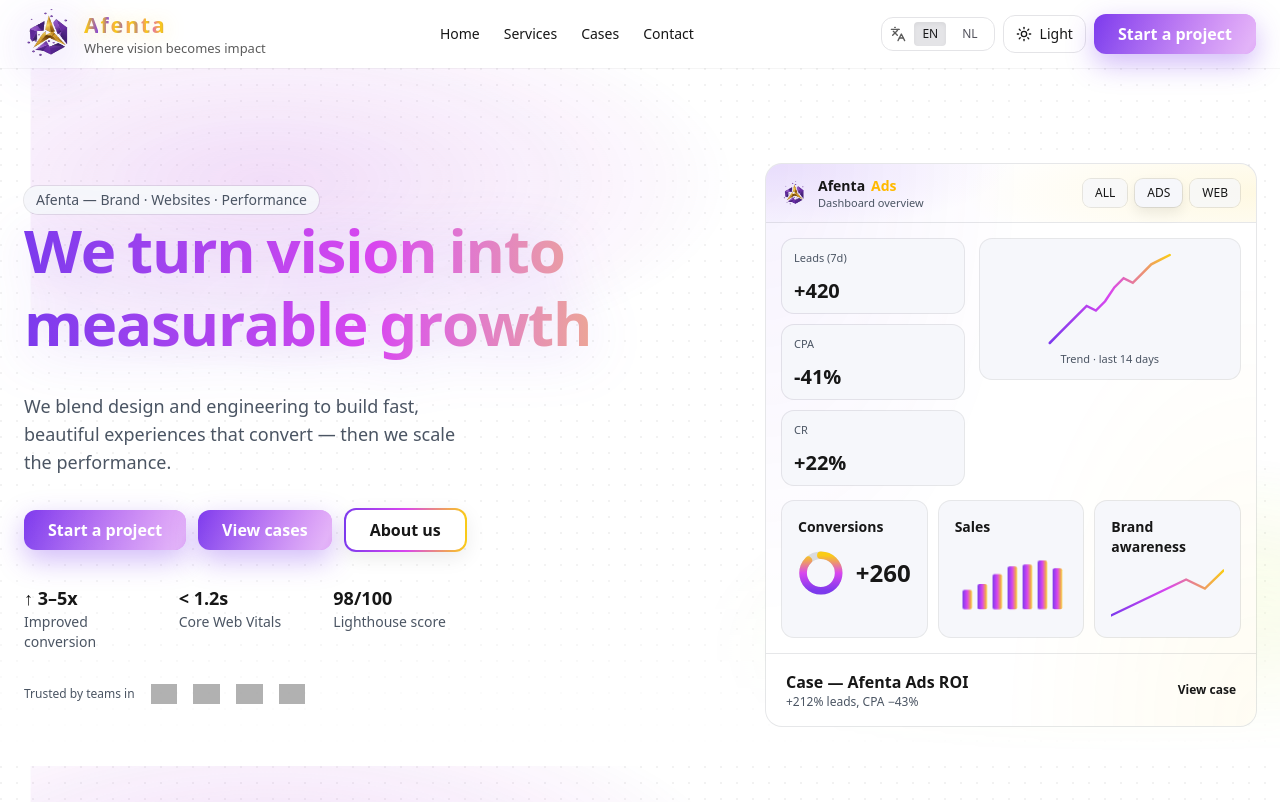
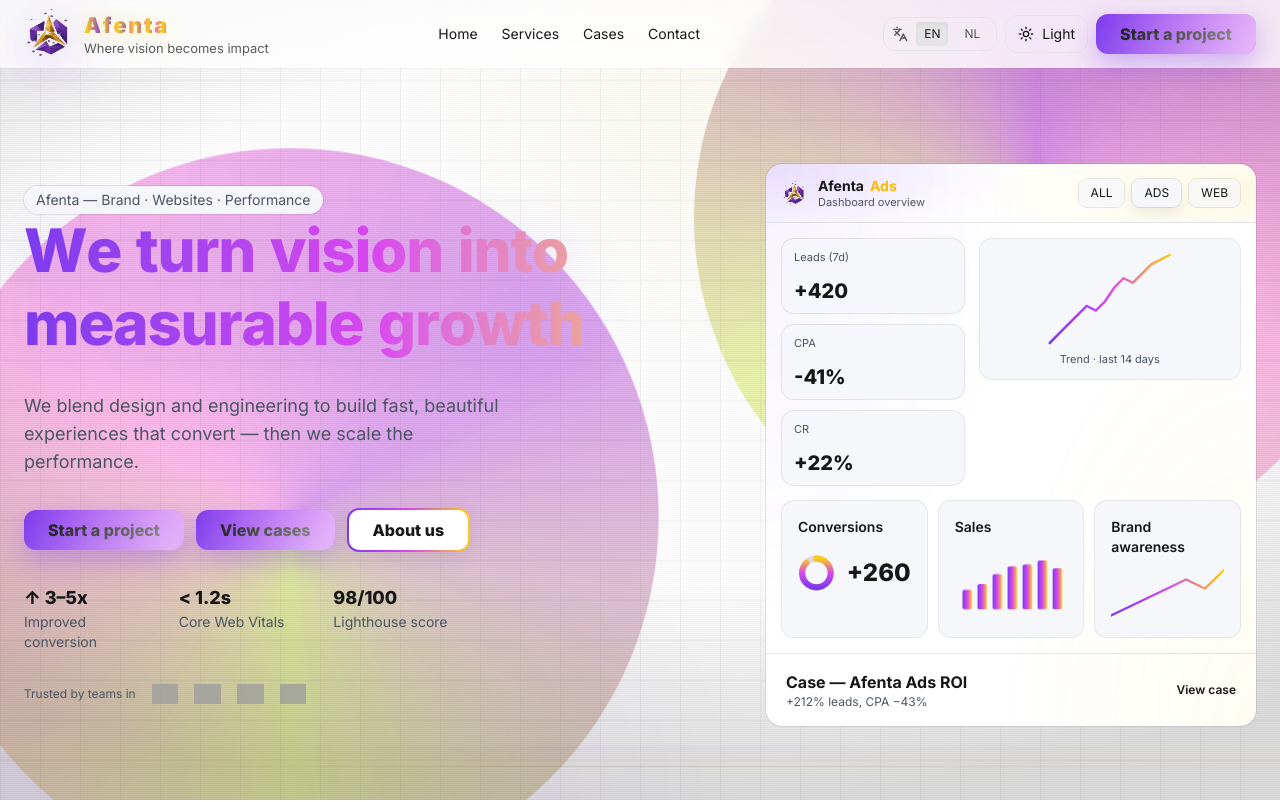
Before and after one commit to Afentanl/afenta-site, a Next.js app: page / in a window 1280 px wide. Shown: the top 802 px of the page. Built offline with nearby package versions, Linux system fonts and the light colour scheme; grey boxes are pictures that could not be loaded.

Commit message:
version 5

```diff
--- a/app/components/about.tsx
+++ b/app/components/about.tsx
@@ -3,7 +3,6 @@
 import { motion, type Variants } from "framer-motion";
 import Link from "next/link";
 import { useLanguage } from "./language-provider";
-import BackgroundFX from "./background-fx";
 
 const COPY = {
     en: {
@@ -64,9 +63,6 @@ export default function About() {
 
     return (
     <section id="about" className="relative overflow-hidden py-18 md:py-24">
-      {/* mismo fondo que el hero */}
-        <BackgroundFX className="opacity-90 [mask-image:linear-gradient(to_bottom,black_70%,transparent_100%)]" />
-
         <div className="relative z-10 container-afenta">
         <motion.div
             variants={up}
--- a/app/components/background-fx.tsx
+++ /dev/null
@@ -1,33 +0,0 @@
-// background-fx.tsx
-"use client";
-import React from "react";
-
-/**
- * Fondo global reusable:
- * - Capa de "dots" sutil (se adapta a light/dark)
- * - Auroras animadas (muy livianas, respetan reduce-motion)
- * - z-0 para que siempre quede por debajo del contenido (la sección usa `isolate`)
- */
-export default function BackgroundFX({ className = "" }: { className?: string }) {
-  return (
-    <div className={`pointer-events-none absolute inset-0 z-0 ${className}`}>
-      {/* Dots */}
-      <div
-        className="
-          absolute inset-0
-          bg-[radial-gradient(circle_at_1px_1px,rgba(0,0,0,.06)_1px,transparent_1px)]
-          [background-size:16px_16px]
-          dark:bg-[radial-gradient(circle_at_1px_1px,rgba(255,255,255,.06)_1px,transparent_1px)]
-        "
-      />
-      {/* Auroras animadas */}
-      <div
-        className="
-          absolute inset-0 animate-aurora
-          bg-[radial-gradient(60%_45%_at_18%_20%,rgba(124,58,237,.18),transparent_62%),radial-gradient(60%_48%_at_85%_85%,rgba(250,204,21,.16),transparent_60%)]
-          dark:bg-[radial-gradient(60%_45%_at_18%_20%,rgba(124,58,237,.14),transparent_62%),radial-gradient(60%_48%_at_85%_85%,rgba(250,204,21,.12),transparent_60%)]
-        "
-      />
-    </div>
-  );
-}
--- /dev/null
+++ b/app/components/global-background.tsx
@@ -0,0 +1,47 @@
+"use client";
+
+/**
+ * Fondo premium universal:
+ * - Auroras animadas (2 capas)
+ * - Glow radial en esquinas
+ * - Grid sutil
+ * - Grano suave
+ * - Viñeta ligera
+ *
+ * Coloca este componente 1 sola vez a nivel de layout.
+ */
+export default function GlobalBackground() {
+    return (
+    <div
+        aria-hidden
+        className="pointer-events-none fixed inset-0 -z-10 overflow-hidden"
+    >
+      {/* base suave (ligero gradiente diagonal) */}
+        <div className="absolute inset-0 bg-[radial-gradient(140%_120%_at_100%_0%,rgba(250,204,21,.12),transparent_50%),radial-gradient(110%_110%_at_0%_100%,rgba(124,58,237,.10),transparent_55%)]" />
+
+      {/* auroras (dos blobs con keyframes suaves) */}
+        <div className="absolute -top-24 -right-16 h-[52vmax] w-[52vmax] rounded-full blur-3xl opacity-70 animate-aurora
+                        bg-[conic-gradient(from_0deg,rgba(124,58,237,.55),rgba(217,70,239,.35),rgba(250,204,21,.35),rgba(124,58,237,.55))]" />
+        <div className="absolute -bottom-24 -left-24 h-[56vmax] w-[56vmax] rounded-full blur-3xl opacity-70 animate-aurora
+                        [animation-duration:18s] [animation-direction:alternate]
+                        bg-[conic-gradient(from_180deg,rgba(250,204,21,.38),rgba(217,70,239,.35),rgba(124,58,237,.42),rgba(250,204,21,.38))]" />
+
+      {/* grid premium súper sutil */}
+        <div className="absolute inset-0 opacity-[.06] dark:opacity-[.08]"
+            style={{
+                backgroundImage:
+                "linear-gradient(to right, rgba(0,0,0,.8) 1px, transparent 1px), linear-gradient(to bottom, rgba(0,0,0,.8) 1px, transparent 1px)",
+                backgroundSize: "40px 40px",
+                mixBlendMode: "multiply",
+            }} />
+
+      {/* grano suave (procedural) */}
+        <div className="absolute inset-0 opacity-[.05] dark:opacity-[.07] bg-[repeating-linear-gradient(0deg,rgba(0,0,0,.7)_0,rgba(0,0,0,.7)_1px,transparent_1px,transparent_2px)]"
+            style={{ backgroundSize: "auto 2px", mixBlendMode: "multiply" }} />
+
+      {/* viñeta ligera para foco central */}
+        <div className="absolute inset-0 pointer-events-none
+                        bg-[radial-gradient(80%_60%_at_50%_40%,transparent_55%,rgba(0,0,0,.08)_80%,rgba(0,0,0,.14)_100%)]" />
+    </div>
+    );
+}
--- a/app/components/hero.tsx
+++ b/app/components/hero.tsx
@@ -4,8 +4,7 @@ import Link from "next/link";
 import Image from "next/image";
 import React, { useEffect, useMemo, useRef, useState } from "react";
 import { motion, Variants } from "framer-motion";
-import { useLanguage } from "./language-provider";
-import BackgroundFX from "./background-fx";
+import { useLanguage } from "./language-provider";;
 
 /* ---------- Framer helpers ---------- */
 const EASE = [0.16, 1, 0.3, 1] as const; // ≈ easeOutQuint
@@ -437,7 +436,7 @@ export default function Hero() {
 
   return (
     <section id="home" className="relative min-h-[72vh] md:min-h-[65vh] overflow-hidden">
-      <BackgroundFX className="opacity-90 [mask-image:linear-gradient(to_bottom,black_70%,transparent_100%)]" />
+
 
       <div className="relative z-10 container-afenta pt-16 md:pt-24 pb-10">
         <div className="grid grid-cols-1 md:grid-cols-12 gap-8 md:gap-10 items-start md:items-center">
--- /dev/null
+++ b/app/components/section-divider.tsx
@@ -0,0 +1,13 @@
+"use client";
+
+export default function SectionDivider() {
+    return (
+    <div className="relative">
+      {/* línea hairline con degradado */}
+        <div className="h-px w-full bg-[linear-gradient(90deg,transparent,var(--color-ring),transparent)]" />
+      {/* glow suave (muy ligero) */}
+        <div className="pointer-events-none absolute inset-x-0 -top-5 h-10 opacity-60
+                        bg-[radial-gradient(120%_120%_at_50%_0%,rgba(124,58,237,.06),rgba(250,204,21,.04)_35%,transparent_70%)]" />
+    </div>
+    );
+}
--- a/app/components/services.tsx
+++ b/app/components/services.tsx
@@ -4,7 +4,6 @@ import Link from "next/link";
 import { motion } from "framer-motion";
 import { PenTool, Code2, Rocket, LineChart, ShieldCheck, Gauge } from "lucide-react";
 import { useLanguage } from "./language-provider";
-import BackgroundFX from "./background-fx";
 
 /* easing */
 const EASE = [0.16, 1, 0.3, 1] as const;
@@ -122,7 +121,7 @@ export default function Services() {
     return (
     <section id="services" className="relative overflow-hidden">
       {/* mismo fondo que el hero */}
-        <BackgroundFX className="opacity-90 [mask-image:linear-gradient(to_bottom,black_70%,transparent_100%)]" />
+
 
         <div className="container-afenta py-20 md:py-28 relative z-10">
         {/* Header */}
--- a/app/globals.css
+++ b/app/globals.css
@@ -188,7 +188,7 @@ body {
 .btn-afenta-solid{
   position:relative; display:inline-flex; align-items:center; justify-content:center;
   padding:.75rem 1.5rem; border-radius:.75rem; font-weight:800; line-height:1;
-  color:#fff; background-image: linear-gradient(90deg,var(--color-brand-violet),var(--color-fuchsia),var(--color-brand-gold));
+  color:#000; background-image: linear-gradient(90deg,var(--color-brand-violet),var(--color-fuchsia),var(--color-brand-gold));
   background-size:300% 300%; animation: ctaGradient 6s linear infinite;
   box-shadow: 0 10px 28px rgba(124,58,237,.35);
   transition: transform .3s ease, box-shadow .3s ease;
--- a/app/layout.tsx
+++ b/app/layout.tsx
@@ -1,18 +1,26 @@
 import "./globals.css";
 import type { Metadata } from "next";
-import { ThemeProvider } from "./components/theme-provider";
-import { LanguageProvider } from "./components/language-provider";
+import { ThemeProvider } from "next-themes";
+import GlobalBackground from "./components/global-background";
+import { LanguageProvider } from "./components/language-provider"; // <- mantén tu provider
+import { Inter } from "next/font/google";
+
+const inter = Inter({ subsets: ["latin"], variable: "--font-sans" });
 
 export const metadata: Metadata = {
-  title: "Afenta — Where vision becomes impact",
-  description: "Marketing + Tech Agency",
+  title: "Afenta",
+  description: "Brand · Websites · Performance",
 };
 
 export default function RootLayout({ children }: { children: React.ReactNode }) {
   return (
     <html lang="en" suppressHydrationWarning>
-      <body>
-        <ThemeProvider>
+      <body className={`${inter.variable} bg-background text-foreground min-h-screen antialiased`}>
+        {/* FONDO GLOBAL PREMIUM */}
+        <GlobalBackground />
+
+        {/* Providers + theme */}
+        <ThemeProvider attribute="class" defaultTheme="system" enableSystem>
           <LanguageProvider>
             {children}
           </LanguageProvider>
--- a/app/page.tsx
+++ b/app/page.tsx
@@ -1,17 +1,20 @@
-"use client";
-
 import Header from "./components/header";
 import Hero from "./components/hero";
 import About from "./components/about";
 import Services from "./components/services";
+import SectionDivider from "./components/section-divider";
 
-export default function Home() {
+export default function Page() {
   return (
-    <div className="min-h-screen bg-background text-foreground">
+    <>
       <Header />
-      <Hero />
-      <About />
-      <Services />
-    </div>
+      <main>
+        <Hero />
+        <SectionDivider />
+        <About />
+        <SectionDivider />
+        <Services />
+      </main>
+    </>
   );
 }
```
